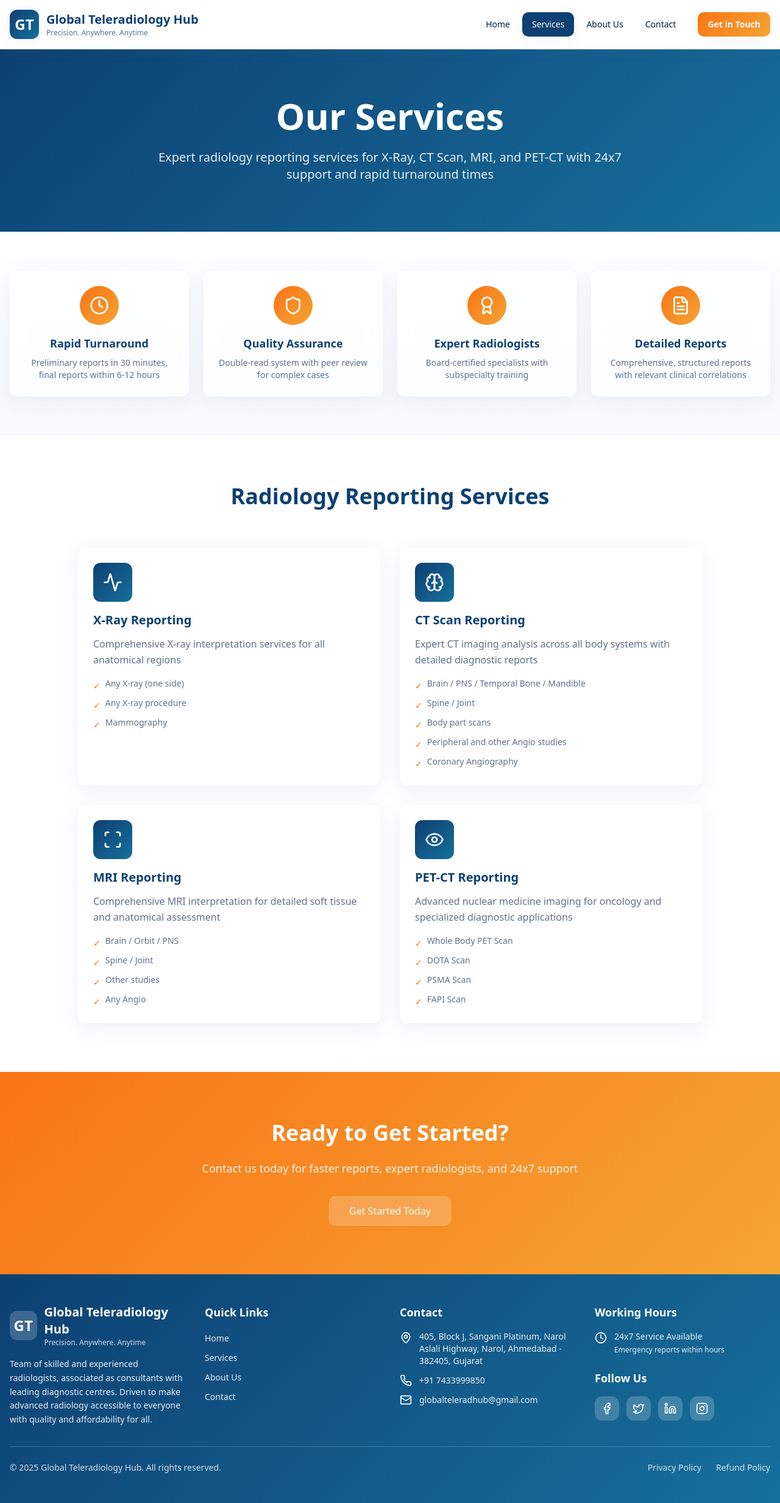
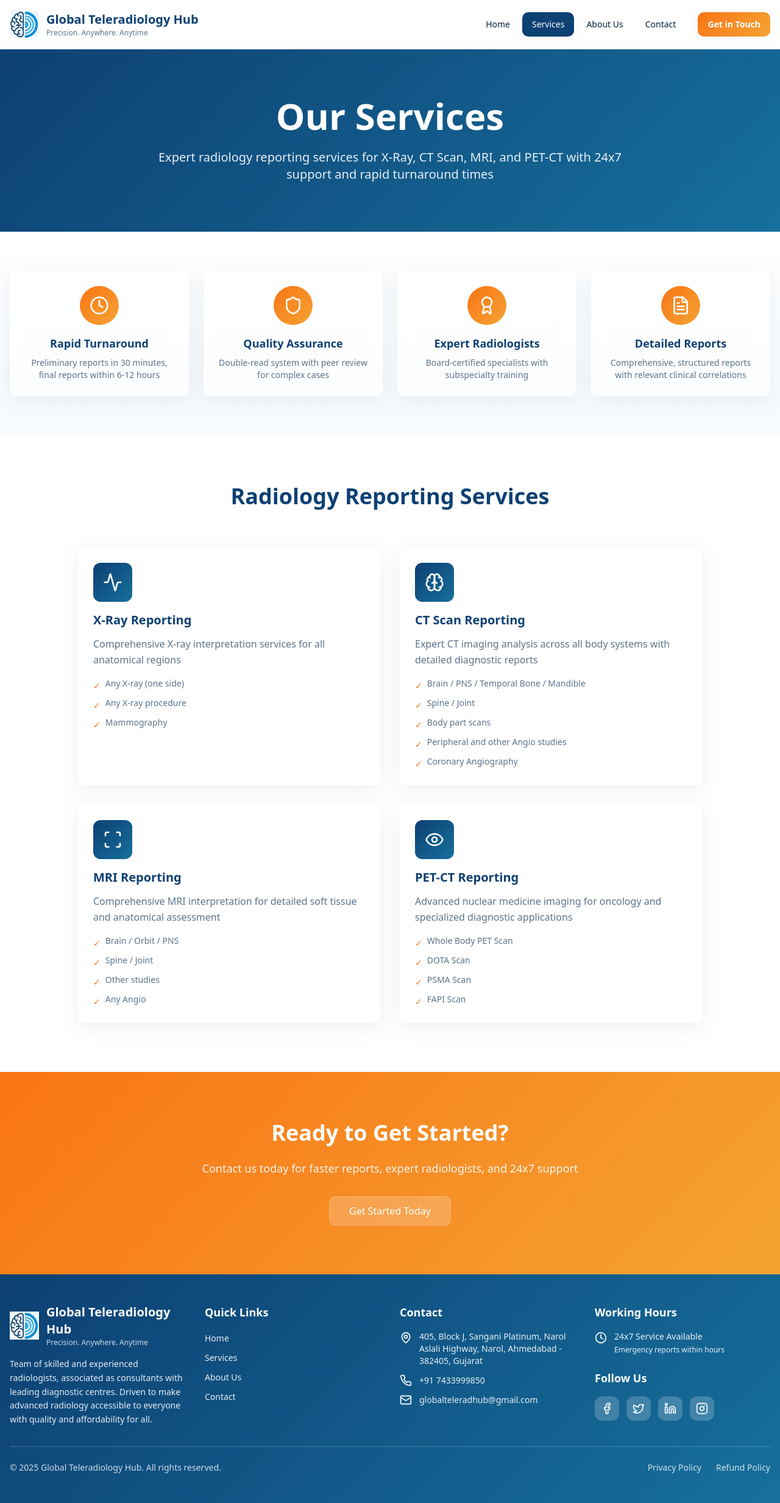
Before and after one commit to isg32-pavillion/globaltelerad, a React (Vite) app: page /services in a window 1280 px wide. Shown: the whole page at 61% size. Built offline with nearby package versions, Linux system fonts and the light colour scheme; the HTML template or start-up script is replaced by a standard one.

Commit message:
Update logo across site and favicon
Replace textual GT logo with upscaled brain/logo image, apply site-wide, and set as favicon; update Navbar, Footer, and index.html references.

```diff
--- a/index.html
+++ b/index.html
@@ -2,6 +2,7 @@
 <html lang="en">
   <head>
     <meta charset="UTF-8" />
+    <link rel="icon" type="image/png" href="/favicon.png" />
     <meta name="viewport" content="width=device-width, initial-scale=1.0" />
     <title>Global Teleradiology Hub | Precision. Anywhere. Anytime</title>
     <meta name="description" content="Trusted radiology reporting services for X-Ray, CT Scan, MRI, and PET-CT with 24x7 support. Quality & affordability for all healthcare facilities across India." />
--- a/src/components/Footer.tsx
+++ b/src/components/Footer.tsx
@@ -1,5 +1,6 @@
 import { Link } from "react-router-dom";
 import { Mail, Phone, MapPin, Facebook, Twitter, Linkedin, Instagram, Clock } from "lucide-react";
+import logo from "@/assets/logo.png";
 
 const Footer = () => {
   return (
@@ -9,9 +10,11 @@ const Footer = () => {
           {/* Company Info */}
           <div className="space-y-4">
             <div className="flex items-center space-x-3">
-              <div className="w-12 h-12 bg-white/20 backdrop-blur-glass rounded-lg flex items-center justify-center">
-                <span className="text-2xl font-bold">GT</span>
-              </div>
+              <img
+                src={logo}
+                alt="Global Teleradiology Hub Logo"
+                className="w-12 h-12 object-contain"
+              />
               <div>
                 <h3 className="text-xl font-bold">Global Teleradiology Hub</h3>
                 <p className="text-xs text-primary-foreground/80">Precision. Anywhere. Anytime</p>
--- a/src/components/Navbar.tsx
+++ b/src/components/Navbar.tsx
@@ -2,6 +2,7 @@ import { useState } from "react";
 import { Link, useLocation } from "react-router-dom";
 import { Menu, X } from "lucide-react";
 import { Button } from "./ui/button";
+import logo from "@/assets/logo.png";
 
 const Navbar = () => {
   const [isOpen, setIsOpen] = useState(false);
@@ -22,9 +23,11 @@ const Navbar = () => {
         <div className="flex items-center justify-between h-20">
           {/* Logo */}
           <Link to="/" className="flex items-center space-x-3 group">
-            <div className="w-12 h-12 bg-gradient-hero rounded-lg flex items-center justify-center shadow-card group-hover:shadow-hover transition-all duration-300">
-              <span className="text-2xl font-bold text-primary-foreground">GT</span>
-            </div>
+            <img
+              src={logo}
+              alt="Global Teleradiology Hub Logo"
+              className="w-12 h-12 object-contain group-hover:scale-110 transition-transform duration-300"
+            />
             <div className="flex flex-col">
               <span className="text-xl font-bold text-primary">Global Teleradiology Hub</span>
               <span className="text-xs text-muted-foreground">Precision. Anywhere. Anytime</span>
```
Also changed, not shown: public/favicon.png (added), src/assets/logo.png (added).
